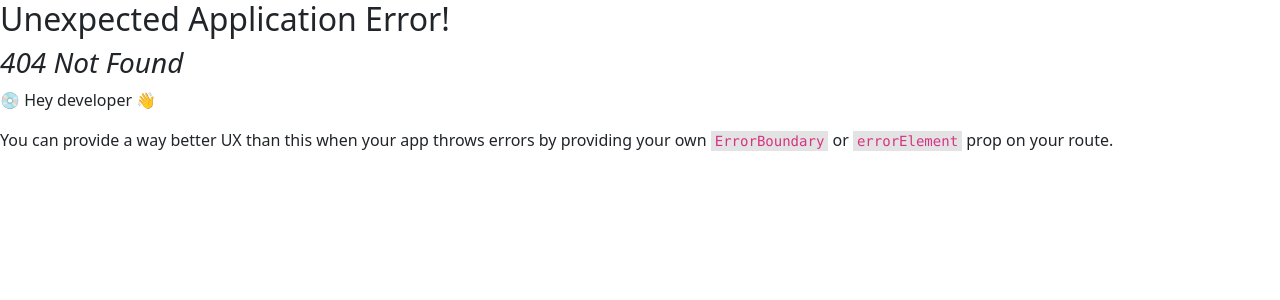
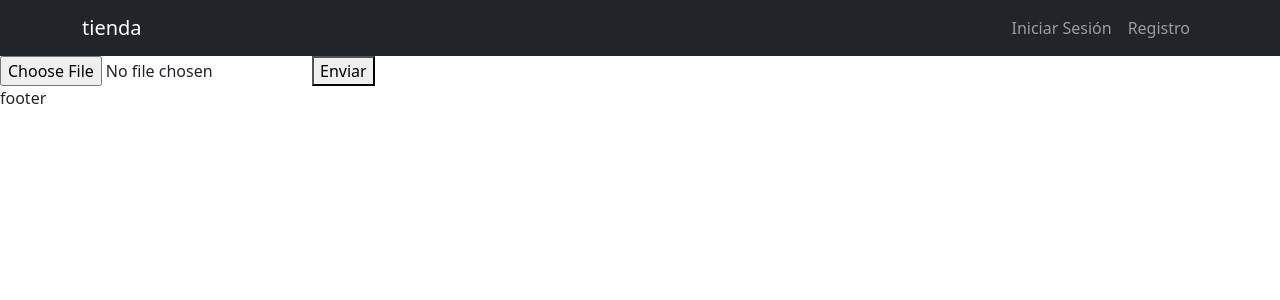
Before and after one commit to victor-villafane/DWT4P-hibridas-front, a React (Vite) app: page /upload in a window 1280 px wide. Before the commit this address had no page. Shown: the top 300 px of the page. Built offline with nearby package versions, Linux system fonts and the light colour scheme.

Commit message:
Se agrego la posibilidad de subir imagenes y conexion a sockets

```diff
--- a/package.json
+++ b/package.json
@@ -13,7 +13,8 @@
     "bootstrap": "^5.3.3",
     "react": "^18.3.1",
     "react-dom": "^18.3.1",
-    "react-router-dom": "^6.27.0"
+    "react-router-dom": "^6.27.0",
+    "socket.io-client": "^4.8.1"
   },
   "devDependencies": {
     "@eslint/js": "^9.11.1",
--- a/src/components/Hola.jsx
+++ b/src/components/Hola.jsx
@@ -1,6 +1,7 @@
 import { useEffect } from 'react'
 import { useNavigate } from 'react-router-dom'
 import { getProductos } from '../services/productos.service'
+import Chat from './chat/Chat'
 
 const Home = () => {
 
@@ -15,7 +16,9 @@ const Home = () => {
     } )
 
     return (
-    <div>Home</div>
+    <div>
+        <Chat></Chat>
+    </div>
   )
 }
 
--- /dev/null
+++ b/src/components/chat/Chat.jsx
@@ -0,0 +1,15 @@
+import React, { useEffect } from 'react'
+import io from "socket.io-client"
+const Chat = () => {
+
+    useEffect( () => {
+        const socket = io("http://localhost:2024")
+        socket.emit("mensaje", "Datos!")
+    },[] )
+
+  return (
+    <div>Chat</div>
+  )
+}
+
+export default Chat
--- /dev/null
+++ b/src/components/upload/ImageUpload.jsx
@@ -0,0 +1,33 @@
+import { useState } from 'react'
+
+const ImageUpload = () => {
+    const [ file, setFile ] = useState(null)
+
+    const handleChange = (e) => {
+        console.log(e.target.files[0])
+        setFile(e.target.files[0])
+    }
+
+    const submit = (e) => {
+        e.preventDefault()
+        const formData = new FormData()
+        formData.append("file", file)
+        //esta listo para enviar
+        fetch( "http://localhost:2024/upload",{
+            method: "POST",
+            body: formData
+        } )
+        .then( (res) => res.json() )
+        .then( (data) => console.log(data) )
+        .catch( (err) => console.log(err) )
+    }
+
+    return (
+        <form onSubmit={ submit } >
+            <input type='file' onChange={ handleChange } name='file' />
+            <button type='submit' >Enviar</button>
+        </form>
+    )
+}
+
+export default ImageUpload
--- a/src/main.jsx
+++ b/src/main.jsx
@@ -1,4 +1,4 @@
-import { createContext, StrictMode } from 'react'
+import { createContext, StrictMode, lazy, Suspense } from 'react'
 import { createRoot } from 'react-dom/client'
 import App from './App.jsx'
 import 'bootstrap/dist/css/bootstrap.min.css'
@@ -8,12 +8,18 @@ import {
 } from "react-router-dom";
 import Layout from './components/layout/layout.jsx';
 import Home from './components/Hola.jsx';
-import Login from './components/login/Login.jsx';
-import Registro from './components/login/Registro.jsx';
-import ListadoLibros from './components/libros/ListadoLibros.jsx';
-import LibroDetalle from './components/libros/LibroDetalle.jsx';
+// import Login from './components/login/Login.jsx';
+// import Registro from './components/login/Registro.jsx';
+// import ListadoLibros from './components/libros/ListadoLibros.jsx';
+// import LibroDetalle from './components/libros/LibroDetalle.jsx';
 import Logout from './components/login/Logout.jsx';
 import ProtectedRoute from "./components/layout/ProtectedRoute.jsx"
+import ImageUpload from './components/upload/ImageUpload.jsx';
+
+const ListadoLibros = lazy( () => import("./components/libros/ListadoLibros.jsx") )
+const LibroDetalle = lazy( () => import("./components/libros/LibroDetalle.jsx") )
+const Login = lazy( () => import("./components/login/Login.jsx") )
+const Registro = lazy( () => import("./components/login/Registro.jsx") )
 
 const router = createBrowserRouter([
   {
@@ -25,23 +31,29 @@ const router = createBrowserRouter([
       },
       {
         path: "/login",
-        element: <Login />
+        element: <Suspense fallback={ <div>Cargando...</div> } ><Login /></Suspense>
       },
       {
         path: "/registro",
-        element: <Registro />
+        element: <Suspense fallback={ <div>Cargando...</div> } ><Registro /></Suspense>
       },
       {
         path: "/libros",
-        element: <ListadoLibros />
+        element:  <Suspense fallback={ <div>Cargando...</div> } >
+                    <ListadoLibros />
+                  </Suspense>
       },
       {
         path: "/libro/:id",
-        element: <LibroDetalle />
+        element: <Suspense fallback={ <div>Cargando...</div> } ><LibroDetalle /></Suspense>
       },
       {
         path: "/logout",
         element: <Logout />
+      },
+      {
+        path: "/upload",
+        element: <ImageUpload/>
       }
     ]
   }
```
Also changed, not shown: 1 other file (tests, documents, lock files or other folders).
